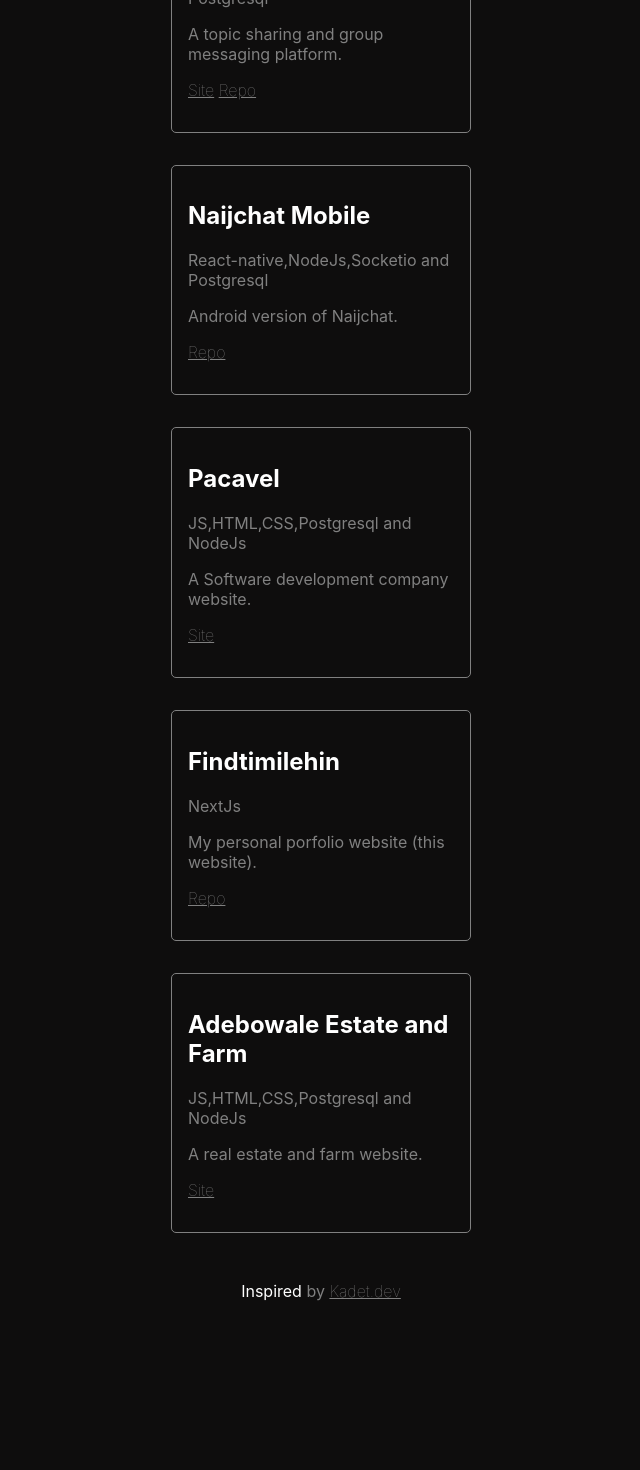
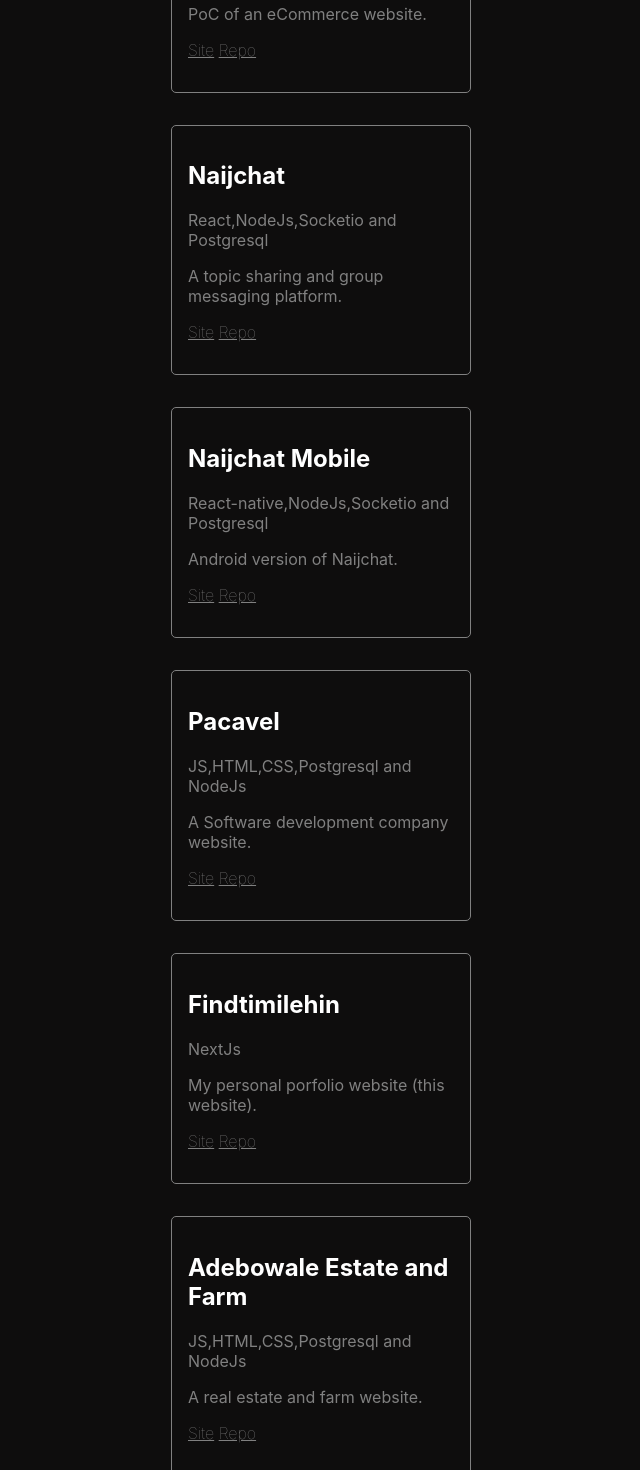
Before and after one commit to Timilehinn/findtimilehin, a Next.js app: page /projects in a window 1280 px wide. Shown: the part 280-1750 px from the top of the page, without its empty margins (319-959 px from the left). Before the commit the page ends 1597 px from the top, so only its background shows below. Built offline with nearby package versions, Linux system fonts and the light colour scheme.

Commit message:
refractored projects page with reusable components

```diff
--- a/pages/navbar.js
+++ b/pages/navbar.js
@@ -62,7 +62,7 @@ export default class Navbar extends React.Component{
                       <p style={{cursor:'pointer',marginLeft:'3vw',color:'white',fontSize:'1.7rem', fontFamily: 'Pacifico'}}>findtimilehin.</p>
                     </Link>
                     {/* TOGGLER */}
-                    <div onClick={this.toggle} style={{position:'absolute',right:'3vw'}}>
+                    <div onClick={this.toggle} style={{cursor:'pointer',position:'absolute',right:'3vw'}}>
                         <div style={{width:'30px',height:'1px',marginBottom:'10px',backgroundColor:'white',transition:'.5s',transform:`translateY(${this.state.bar1Y}px) rotate(${this.state.bar1Rot}deg)`}}></div>
                         <div style={{width:'30px',height:'1px',backgroundColor:'white',transition:'.5s',transform:`translateY(${this.state.bar2Y}px) rotate(${this.state.bar2Rot}deg)`}}></div>
                     </div>
--- a/pages/projects.js
+++ b/pages/projects.js
@@ -6,6 +6,20 @@ import {
     FaCode,
     FaEye
  } from 'react-icons/fa'
+
+function ProjectsBox(props){
+    return(
+        <div>
+            <h2 style={{color:'white'}}>{props.name}</h2>
+            <p>{props.technologies}</p>
+            <p>{props.about}</p>
+            <p><a style={{textDecoration:'underline',fontWeight:'lighter',grey:'blue'}} href={props.site_url}>Site</a> <a style={{fontWeight:'lighter',textDecoration:'underline',grey:'blue'}} href={props.repo_url}>Repo</a></p>
+        </div>
+    )
+}
+
+
+
 function Projects() {
     return (
         <div>
@@ -19,45 +33,46 @@ function Projects() {
             <h3 style={{textAlign:'center',color:'white',marginTop:'100px'}}>Some of my Work.</h3>
             <br />
             <div className={style.img_div}>
-                <div>
-                    <h2 style={{color:'white'}}>Naijchat</h2>
-                    <p>React,NodeJs,Socketio and Postgresql</p>
-                    <p>A topic sharing and group messaging platform.</p>
-                    <p><a style={{textDecoration:'underline',fontWeight:'lighter',grey:'blue'}} href="https://naij.netlify.app">Site</a> <a style={{fontWeight:'lighter',textDecoration:'underline',grey:'blue'}} href="https://www.github.com/Timilehinn/naijchat-web">Repo</a></p>
-                </div>
-                <div>
-                    <h2 style={{color:'white'}}>Naijchat Mobile</h2>
-                    <p>React-native,NodeJs,Socketio and Postgresql</p>
-                    <p>Android version of Naijchat.</p>
-                    <p><a style={{fontWeight:'lighter',textDecoration:'underline',grey:'blue'}} href="https://www.github.com/Timilehinn/naijchat-android">Repo</a></p>
-                </div>
-                <div>
-                    <h2 style={{color:'white'}}>Pacavel</h2>
-                    <p>JS,HTML,CSS,Postgresql and NodeJs</p>
-                    <p>A Software development company website.</p>
-                    <p><a style={{fontWeight:'lighter',textDecoration:'underline',grey:'blue'}} href="http://www.pacavel.com">Site</a></p>
-                </div>
-                <div>
-                    <h2 style={{color:'white'}}>Findtimilehin</h2>
-                    <p>NextJs</p>
-                    <p>My personal porfolio website (this website).</p>
-                    <p><a style={{fontWeight:'lighter',textDecoration:'underline',grey:'blue'}} href="https://www.github.com/Timilehinn/findtimilehin">Repo</a></p>
-                </div>
-                <div>
-                    <h2 style={{color:'white'}}>Adebowale Estate and Farm</h2>
-                    <p>JS,HTML,CSS,Postgresql and NodeJs</p>
-                    <p>A real estate and farm website.</p>
-                    <p><a style={{fontWeight:'lighter',textDecoration:'underline',grey:'blue'}} href="https://adebowale-test.herokuapp.com">Site</a></p>
-                </div>
+                <ProjectsBox
+                    name="Bejamas Demo"
+                    technologies="React, Javascript, NodeJs"
+                    about="PoC of an eCommerce website."
+                    site_url="https://bejamas-demo.herokuapp.com"
+                    repo_url="https://www.github.com/Timilehinn/bejamas-test"
+                />
+                <ProjectsBox
+                    name="Naijchat"
+                    technologies="React,NodeJs,Socketio and Postgresql"
+                    about="A topic sharing and group messaging platform."
+                    site_url="https://naij.netlify.app"
+                    repo_url="https://www.github.com/Timilehinn/naijchat-web"
+                />
+                <ProjectsBox
+                    name="Naijchat Mobile"
+                    technologies="React-native,NodeJs,Socketio and Postgresql"
+                    about="Android version of Naijchat."
+                    repo_url="https://www.github.com/Timilehinn/naijchat-android"
+                />
+                <ProjectsBox
+                    name="Pacavel"
+                    technologies="JS,HTML,CSS,Postgresql and NodeJs"
+                    about="A Software development company website."
+                    site_url="http://www.pacavel.com"
+                />
+                <ProjectsBox
+                    name="Findtimilehin"
+                    technologies="NextJs"
+                    about="My personal porfolio website (this website)."
+                    repo_url="https://www.github.com/Timilehinn/findtimilehin"
+                />
+                <ProjectsBox
+                    name="Adebowale Estate and Farm"
+                    technologies="JS,HTML,CSS,Postgresql and NodeJs"
+                    about="A real estate and farm website."
+                    site_url="https://adebowale-test.herokuapp.com"
+                />
                 <p><span style={{color:'white'}}>Inspired</span> by <a style={{fontWeight:'lighter',textDecoration:'underline'}} href="https://kadet.dev">Kadet.dev</a></p>
-                {/* <a style={{margin:'1rem'}} href="http://coinnex.co"><img src="/1.png" width="280px" height="500px" /></a>
-                <a style={{margin:'1rem'}} href="https://pacavel.herokuapp.com"><img src="/2.png" width="280px" height="500px" /></a>
-                <a style={{margin:'1rem'}} href="http://www.adewaleplantation.com"><img src="/3.png" width="280px" height="500px" /></a>
-                <a style={{margin:'1rem'}} href="http://blu-periscope.herokuapp.com"><img src="/4.png" width="280px" height="500px" /></a>
-                <a style={{margin:'1rem'}} href="http://coinnex.co"><img src="/1.png" width="280px" height="500px" /></a>
-                <a style={{margin:'1rem'}} href="https://pacavel.herokuapp.com"><img src="/2.png" width="280px" height="500px" /></a>
-                <a style={{margin:'1rem'}} href="http://www.adewaleplantation.com"><img src="/3.png" width="280px" height="500px" /></a>
-                <a style={{margin:'1rem'}} href="http://blu-periscope.herokuapp.com"><img src="/4.png" width="280px" height="500px" /></a> */}
+
             </div>
         </div>
     )
```
